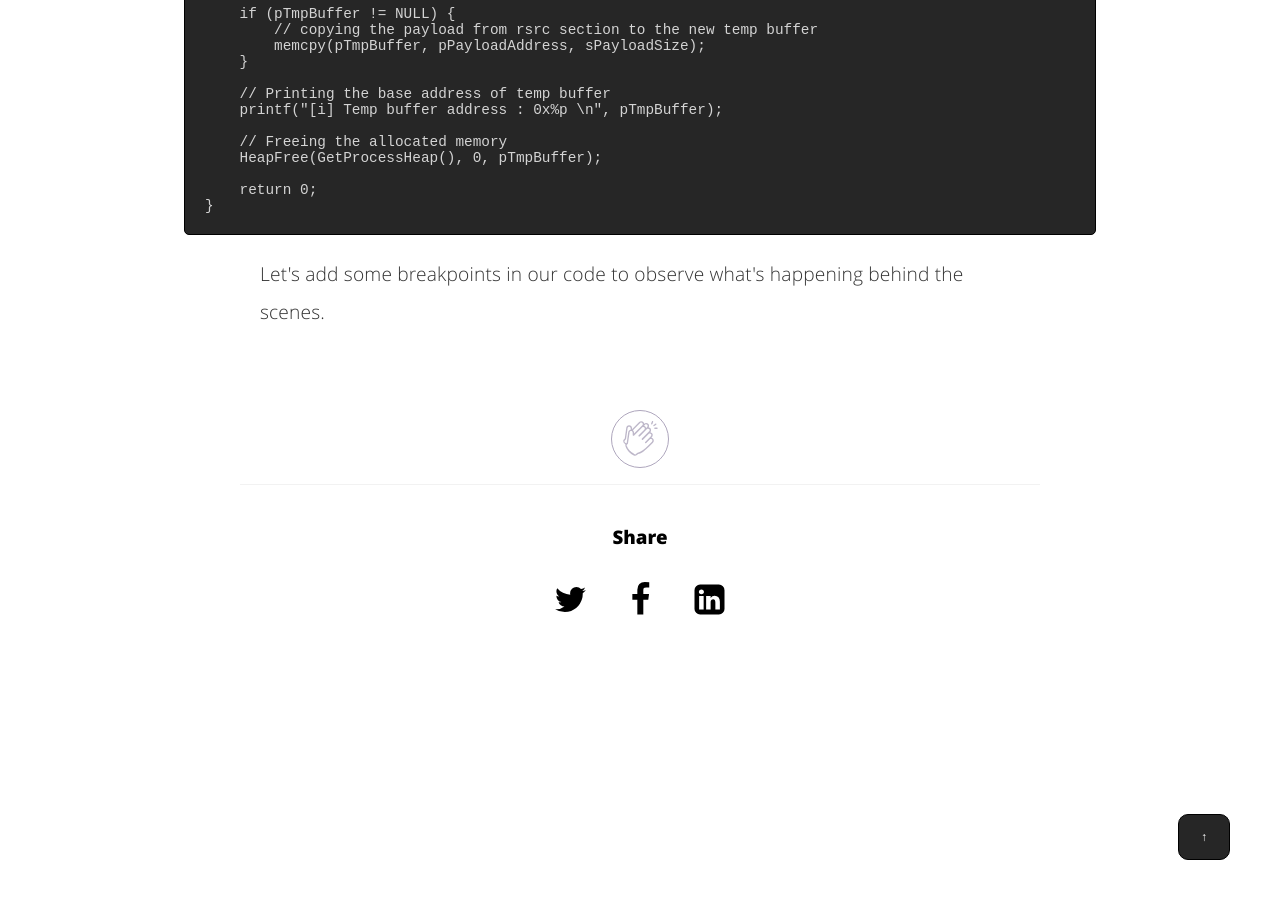
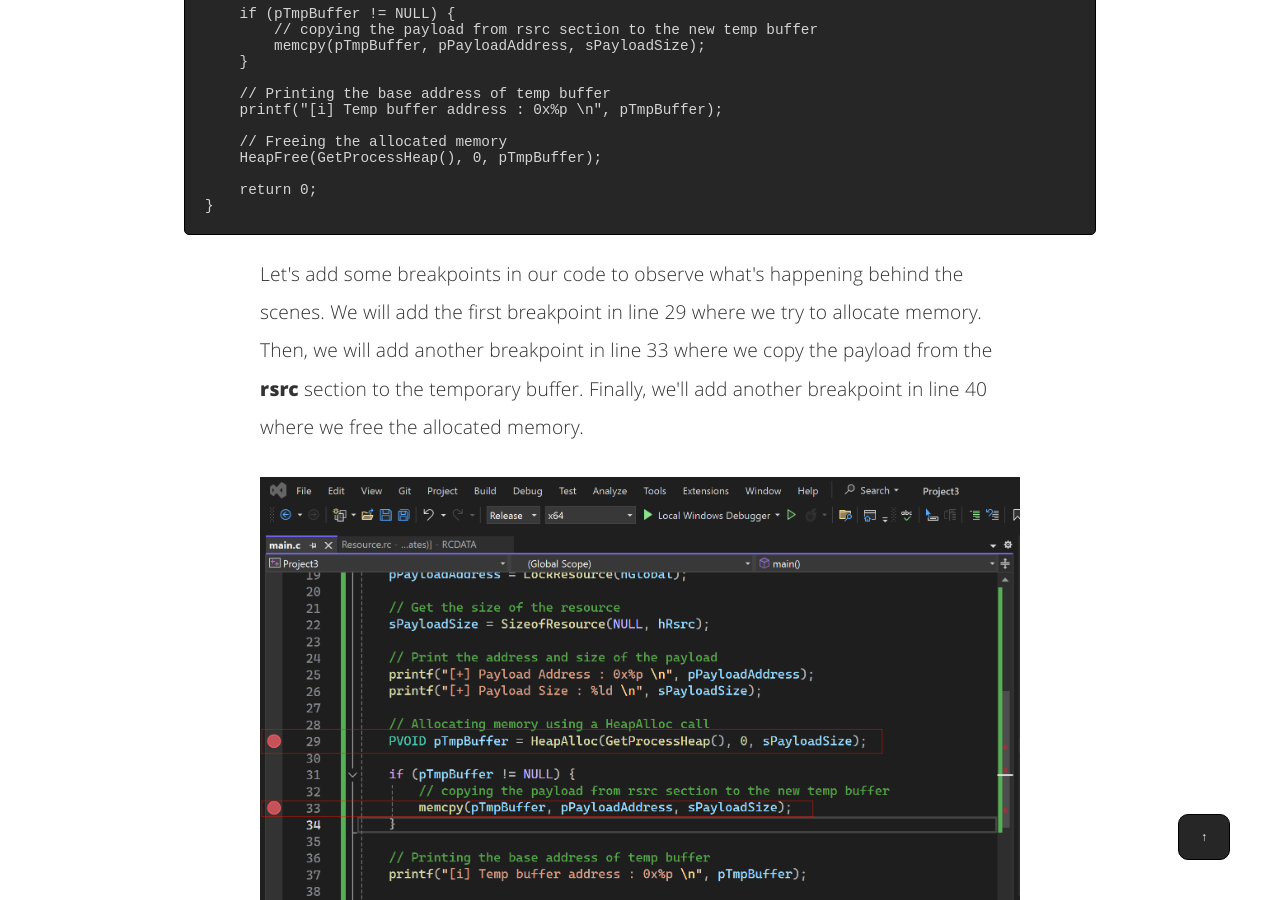
Before and after one commit to nickvourd/nickvourd.github.io, a Jekyll site: the page built from _posts/2024-04-21-the-anatomy-of-pe.md, in a window 1280 px wide and 900 px high, scrolled down 20457 px. Built offline with Jekyll 4.4.1, drawn with Linux system fonts in a browser that asks for light colours.

Commit message:
Edit the anatomy of PE

````diff
--- a/_posts/2024-04-21-the-anatomy-of-pe.md
+++ b/_posts/2024-04-21-the-anatomy-of-pe.md
@@ -488,9 +488,9 @@ int main() {
 }
 ```
 
-<p>Let's add some breakpoints in our code to observe what's happening behind the scenes.</p>
+<p>Let's add some breakpoints in our code to observe what's happening behind the scenes. We will add the first breakpoint in line 29 where we try to allocate memory. Then, we will add another breakpoint in line 33 where we copy the payload from the <b>rsrc</b> section to the temporary buffer. Finally, we'll add another breakpoint in line 40 where we free the allocated memory.</p>
 
-
+<img src="/assets/img/post-img/21-04-2024/debugging-the-code.png" class="post-images" alt="debugging-the-code">
 
 <br /><br />
 
````
Also changed, not shown: assets/img/post-img/21-04-2024/debugging-the-code.png (added).
